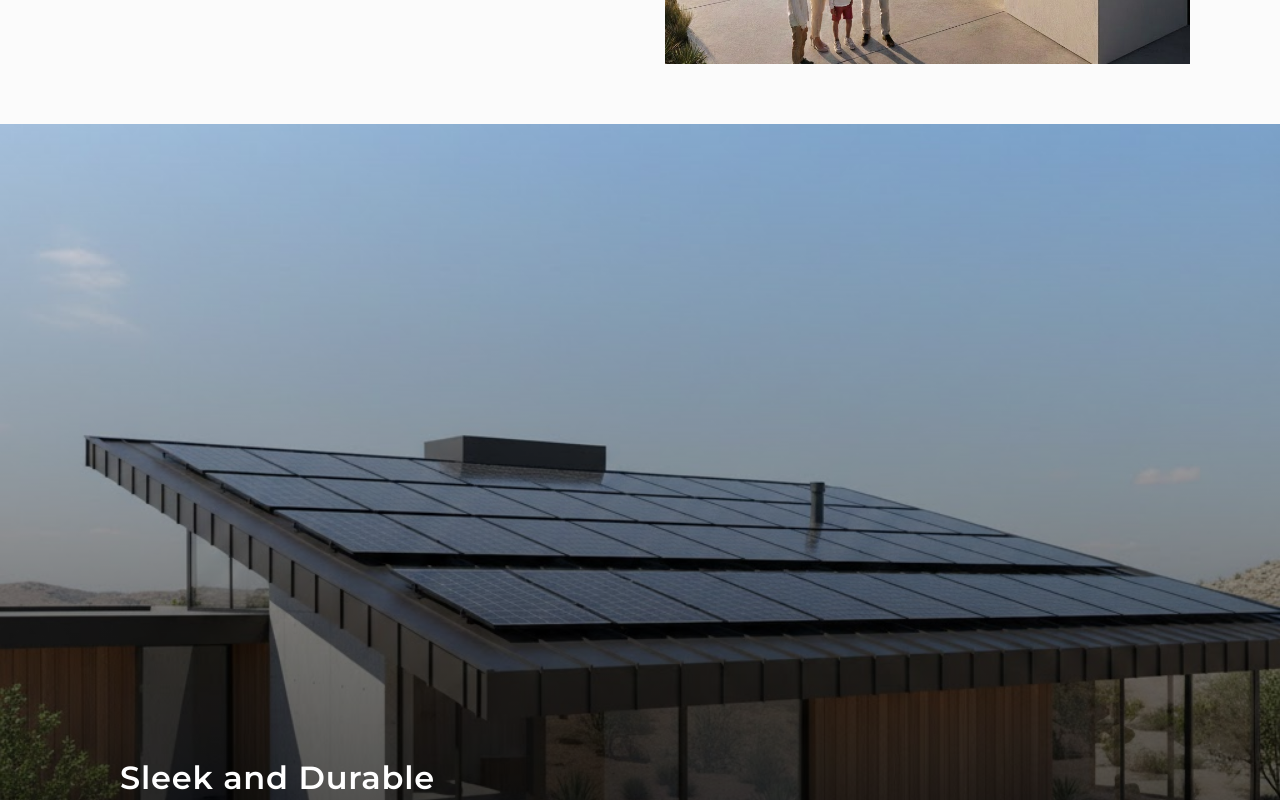
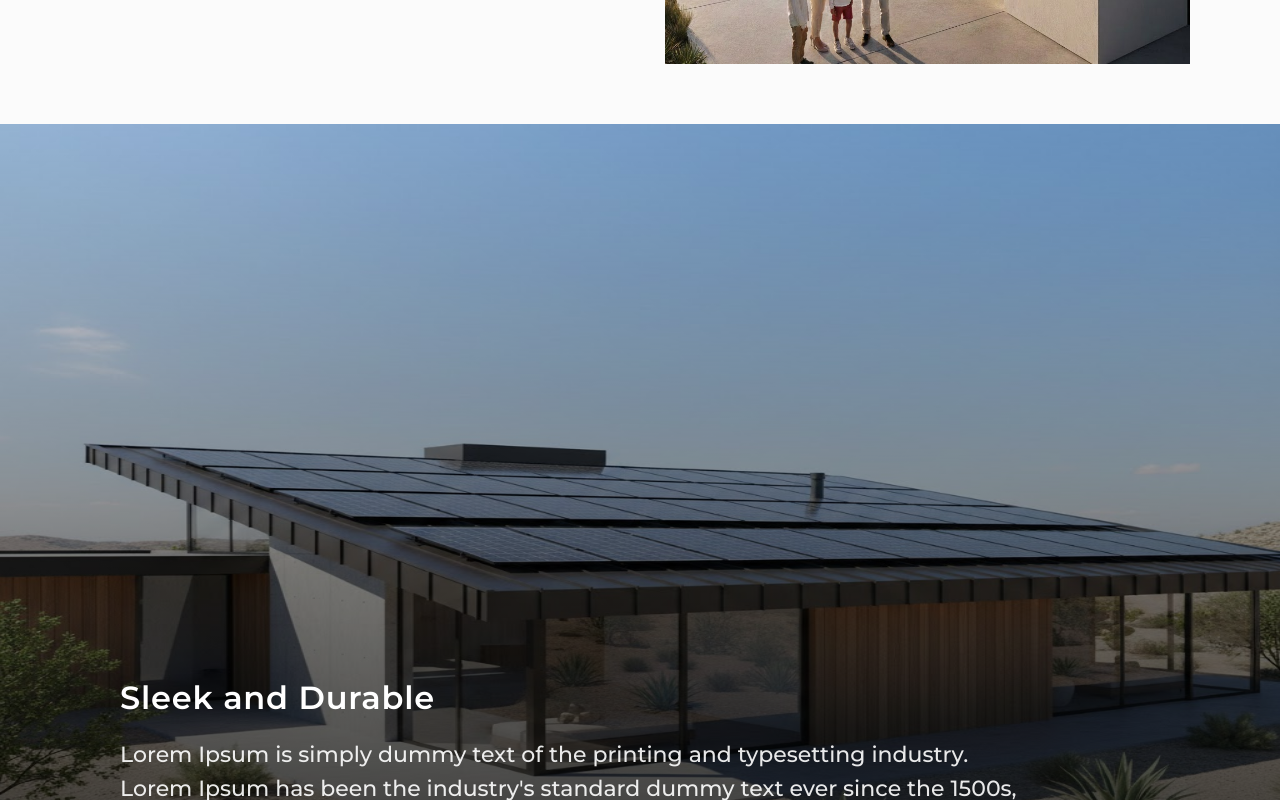
Before and after one commit to Zlaark/G-power, a Next.js app: page / in a window 1280 px wide. Shown: the part 2320-3120 px from the top of the page. Built offline with nearby package versions, Linux system fonts and the light colour scheme.

Commit message:
fix: Correct height and image object-fit in SleekDurable section for improved layout

```diff
--- a/src/sections/SleekDurable.tsx
+++ b/src/sections/SleekDurable.tsx
@@ -8,11 +8,11 @@ export const SleekDurable = () => {
 
 
                 {/* Background Image Container */}
-                <div className="w-full h-screen md:h-[110vh] min-h-[700px] max-h-[1100px] relative overflow-hidden">
+                <div className="w-full h-screen md:h-[100vh] min-h-[700px] max-h-[1100px] relative overflow-hidden">
                     <img
                         src="/home4.png"
                         alt="Sleek and Durable Solar Panels"
-                        className="w-full h-full object-cover"
+                        className="w-full h-full object-fill"
                     />
 
                     {/* Base gradient for general readability */}
```
